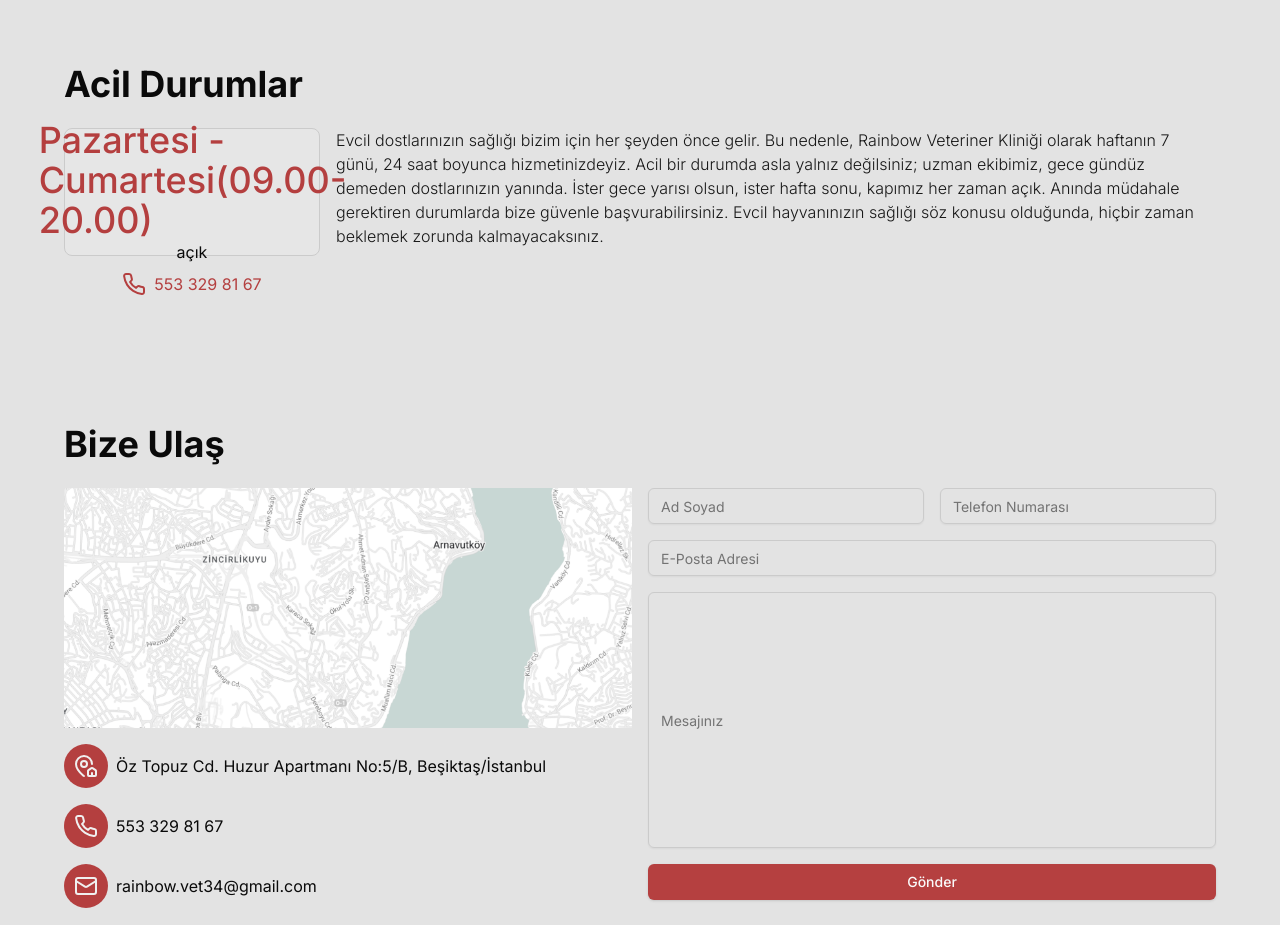
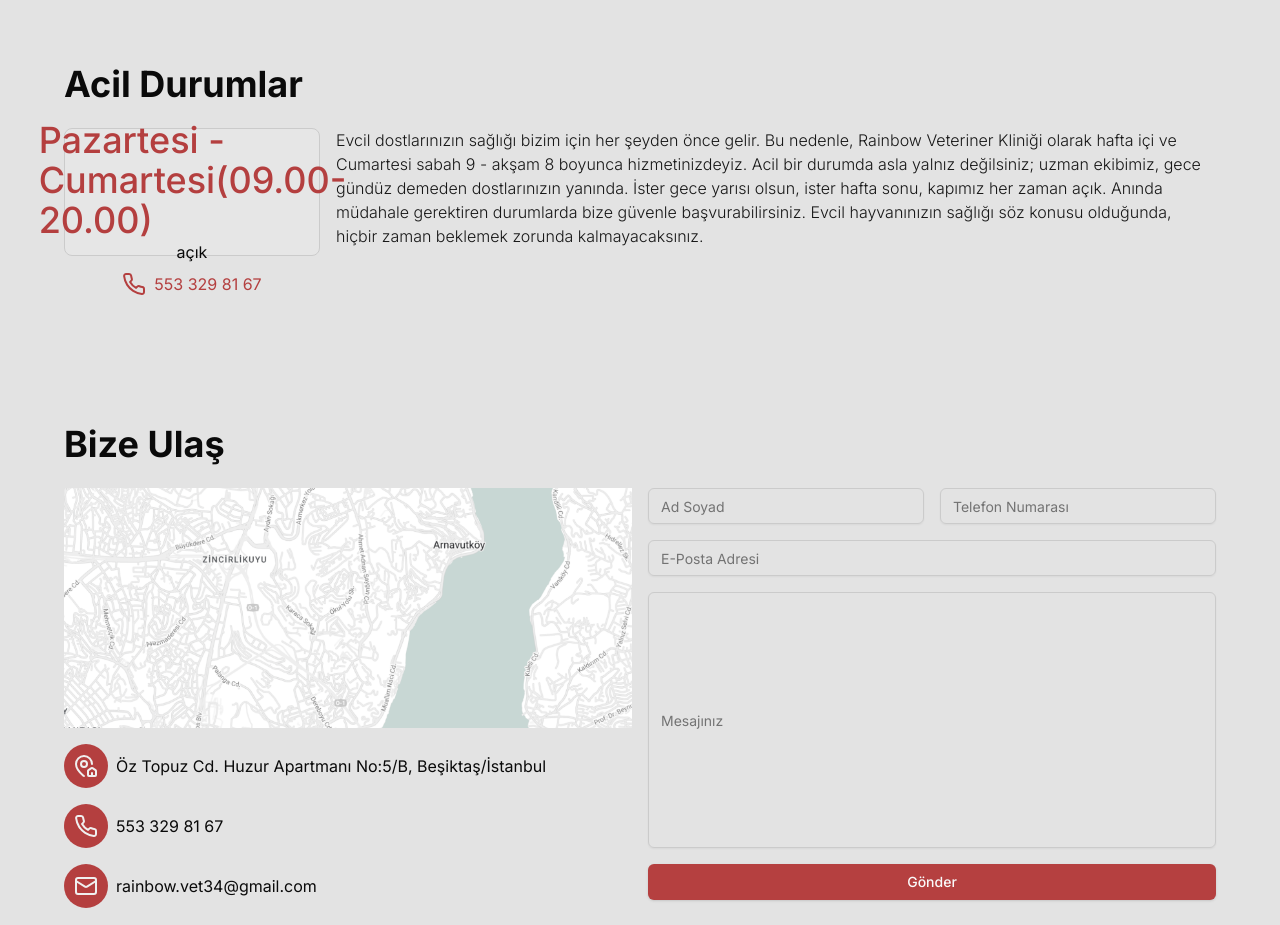
Before and after one commit to Syntra-Media/rainbow-vet, a Next.js app: page / in a window 1280 px wide. Shown: the part 2220-3145 px from the top of the page. Built offline with nearby package versions, Linux system fonts and the light colour scheme.

Commit message:
Update Emergency.tsx

```diff
--- a/src/components/ui/sections/Emergency.tsx
+++ b/src/components/ui/sections/Emergency.tsx
@@ -35,7 +35,7 @@ const Emergency = () => {
                     </div>
                     <p className={"w-full font-light text-black/90 sm:hidden"}>
                         Evcil dostlarınızın sağlığı bizim için her şeyden önce gelir. Bu nedenle, Rainbow Veteriner
-                        Kliniği olarak haftanın 7 günü, 24 saat boyunca hizmetinizdeyiz. Acil bir durumda asla yalnız
+                        Kliniği olarak hafta içi ve Cumartesi sabah 9 - akşam 8 boyunca hizmetinizdeyiz. Acil bir durumda asla yalnız
                         değilsiniz; uzman ekibimiz, gece gündüz demeden dostlarınızın yanında. İster gece yarısı olsun,
                         ister hafta sonu, kapımız her zaman açık. Anında müdahale gerektiren durumlarda bize güvenle başvurabilirsiniz. Evcil hayvanınızın sağlığı söz konusu olduğunda, hiçbir zaman beklemek zorunda kalmayacaksınız.
                     </p>
```
